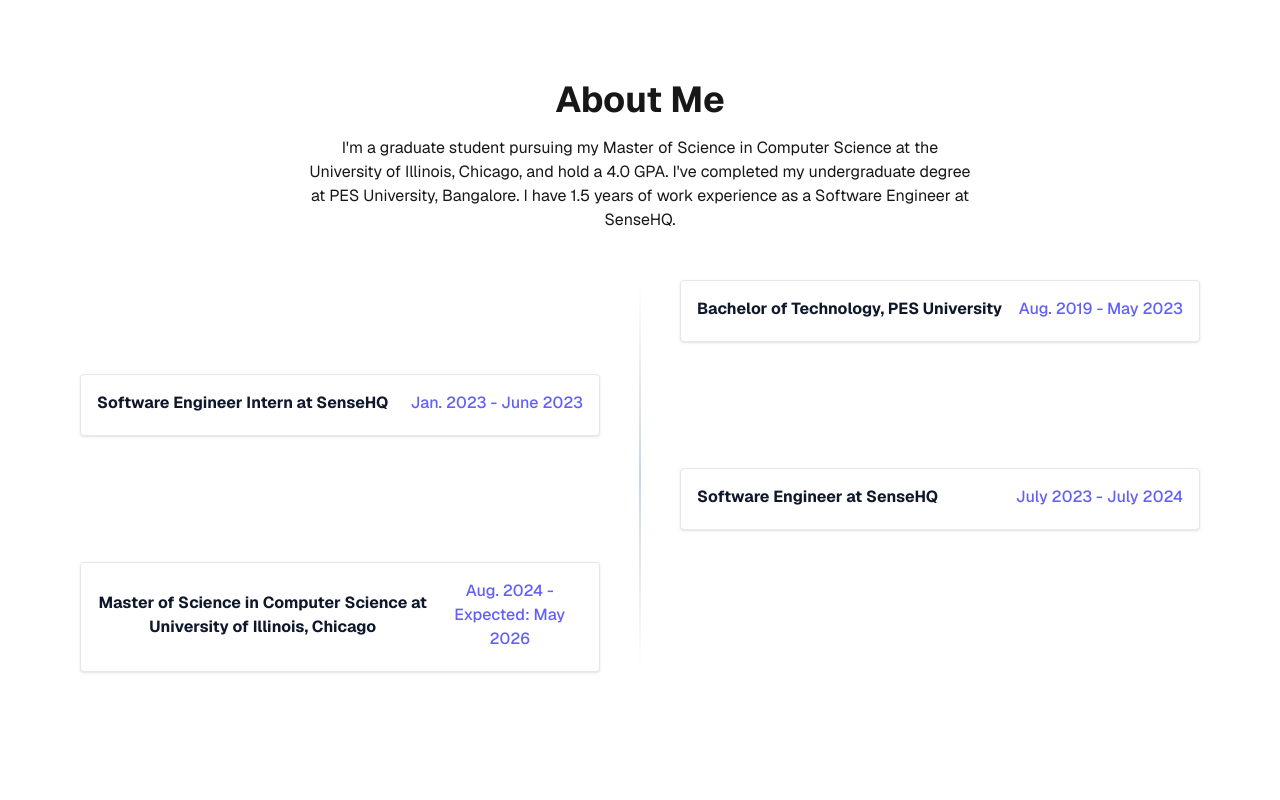
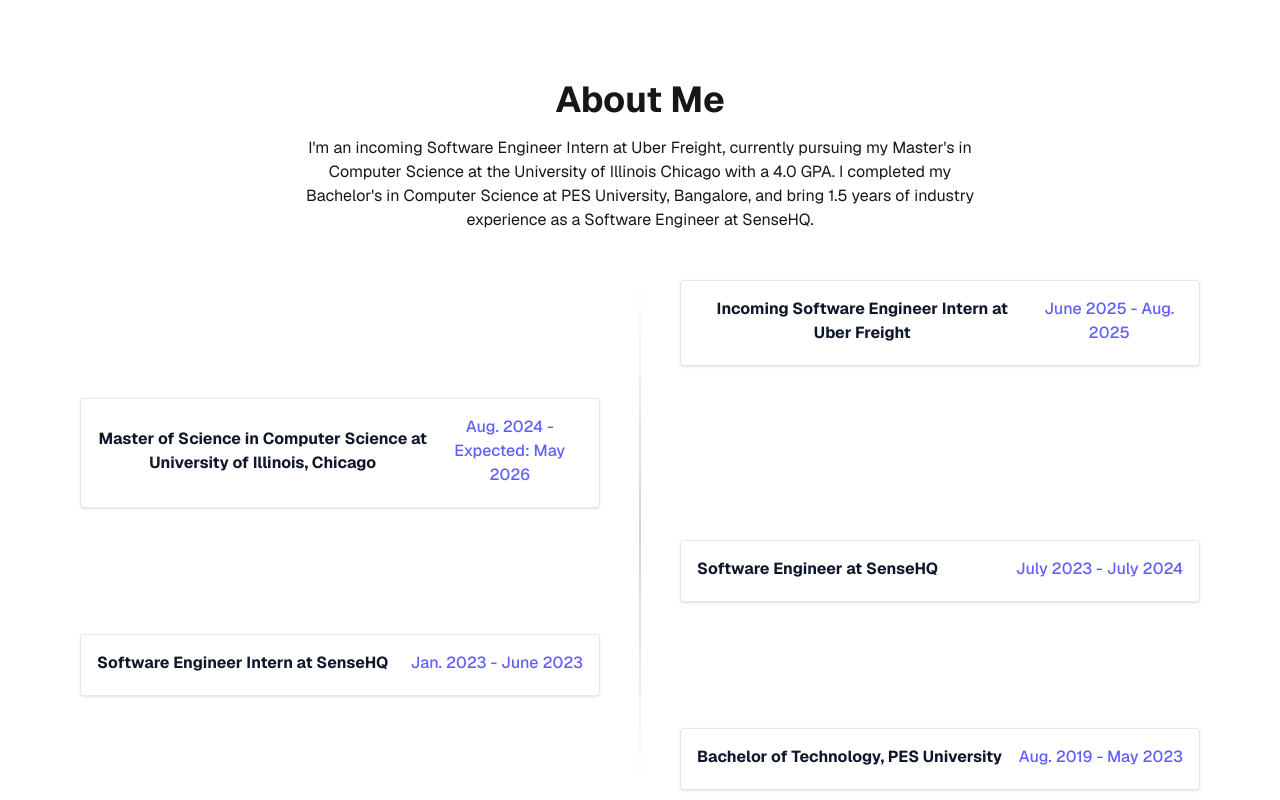
Before and after one commit to sohan-naidu/sohan-naidu.github.io, a Next.js app: page / in a window 1280 px wide. Shown: the part 860-1660 px from the top of the page. Built offline with nearby package versions, Linux system fonts and the light colour scheme.

Commit message:
add UF, reorder timeline

```diff
--- a/app/components/About.tsx
+++ b/app/components/About.tsx
@@ -1,11 +1,7 @@
 "use client";
 
 import { motion } from "framer-motion";
-
-const fadeInVariant = {
-  hidden: { opacity: 0, y: 20 },
-  visible: { opacity: 1, y: 0, transition: { duration: 0.6 } },
-};
+import { fadeInVariant } from "./Animations";
 
 export default function About() {
   return (
@@ -25,9 +21,8 @@
         animate="visible"
         variants={fadeInVariant}
       >
-        I&apos;m a graduate student pursuing my Master of Science in Computer Science at the University of Illinois, Chicago, and hold a 4.0 GPA.
-        I&apos;ve completed my undergraduate degree at PES University, Bangalore.
-        I have 1.5 years of work experience as a Software Engineer at SenseHQ.
+        I&apos;m an incoming Software Engineer Intern at Uber Freight, currently pursuing my Master&apos;s in Computer Science at the University of Illinois Chicago with a 4.0 GPA.
+        I completed my Bachelor&apos;s in Computer Science at PES University, Bangalore, and bring 1.5 years of industry experience as a Software Engineer at SenseHQ.
       </motion.p>
 
       {/* Timeline */}
@@ -42,17 +37,45 @@
         >
           <div className="w-[calc(100%-4rem)] md:w-[calc(50%-2.5rem)] bg-white p-4 rounded border border-slate-200 shadow">
             <div className="flex items-center justify-between space-x-2 mb-1">
-            <div className="font-bold text-slate-900">Bachelor of Technology, PES University</div>
-            <time className="font-caveat font-medium text-indigo-500">Aug. 2019 - May 2023</time>
+              <div className="font-bold text-slate-900">Incoming Software Engineer Intern at Uber Freight</div>
+              <time className="font-caveat font-medium text-indigo-500">June 2025 - Aug. 2025</time>
             </div>
-        {/* <div className="text-slate-500">
-            <ul className="list-disc list-inside md:list-outside">
-            <li>Member at Techwarts</li>
-            </ul>
-        </div> */}
           </div>
+        </motion.div>
 
+
+
+        <motion.div
+          className="relative flex items-center justify-between md:justify-normal md:odd:flex-row-reverse group"
+          initial="hidden"
+          whileInView="visible"
+          viewport={{ once: true }}
+          variants={fadeInVariant}
+        >
+          <div className="w-[calc(100%-4rem)] md:w-[calc(50%-2.5rem)] bg-white p-4 rounded border border-slate-200 shadow">
+            <div className="flex items-center justify-between space-x-2 mb-1">
+              <div className="font-bold text-slate-900">Master of Science in Computer Science at University of Illinois, Chicago</div>
+              <time className="font-caveat font-medium text-indigo-500">Aug. 2024 - Expected: May 2026</time>
+            </div>
+          </div>
         </motion.div>
+
+
+        <motion.div
+          className="relative flex items-center justify-between md:justify-normal md:odd:flex-row-reverse group"
+          initial="hidden"
+          whileInView="visible"
+          viewport={{ once: true }}
+          variants={fadeInVariant}
+        >
+          <div className="w-[calc(100%-4rem)] md:w-[calc(50%-2.5rem)] bg-white p-4 rounded border border-slate-200 shadow">
+            <div className="flex items-center justify-between space-x-2 mb-1">
+              <div className="font-bold text-slate-900">Software Engineer at SenseHQ</div>
+              <time className="font-caveat font-medium text-indigo-500">July 2023 - July 2024</time>
+            </div>
+          </div>
+        </motion.div>
+
 
                 <motion.div
           className="relative flex items-center justify-between md:justify-normal md:odd:flex-row-reverse group"
@@ -66,9 +89,9 @@
               <div className="font-bold text-slate-900">Software Engineer Intern at SenseHQ</div>
               <time className="font-caveat font-medium text-indigo-500">Jan. 2023 - June 2023</time>
             </div>
-            {/* <div className="text-slate-500">Worked as a Software Engineer for 1.5 years at SenseHQ.</div> */}
           </div>
         </motion.div>
+
 
         <motion.div
           className="relative flex items-center justify-between md:justify-normal md:odd:flex-row-reverse group"
@@ -79,28 +102,14 @@
         >
         <div className="w-[calc(100%-4rem)] md:w-[calc(50%-2.5rem)] bg-white p-4 rounded border border-slate-200 shadow">
         <div className="flex items-center justify-between space-x-2 mb-1">
-              <div className="font-bold text-slate-900">Software Engineer at SenseHQ</div>
-              <time className="font-caveat font-medium text-indigo-500">July 2023 - July 2024</time>
+            <div className="font-bold text-slate-900">Bachelor of Technology, PES University</div>
+            <time className="font-caveat font-medium text-indigo-500">Aug. 2019 - May 2023</time>
         </div>
-            {/* <div className="text-slate-500">Completed my undergraduate degree at PES University, Bangalore.</div> */}
         </div>
+
         </motion.div>
 
-        <motion.div
-          className="relative flex items-center justify-between md:justify-normal md:odd:flex-row-reverse group"
-          initial="hidden"
-          whileInView="visible"
-          viewport={{ once: true }}
-          variants={fadeInVariant}
-        >
-          <div className="w-[calc(100%-4rem)] md:w-[calc(50%-2.5rem)] bg-white p-4 rounded border border-slate-200 shadow">
-            <div className="flex items-center justify-between space-x-2 mb-1">
-              <div className="font-bold text-slate-900">Master of Science in Computer Science at University of Illinois, Chicago</div>
-              <time className="font-caveat font-medium text-indigo-500">Aug. 2024 - Expected: May 2026</time>
-            </div>
-            {/* <div className="text-slate-500">Completed my undergraduate degree at PES University, Bangalore.</div> */}
-          </div>
-        </motion.div>
+
 
       </div>
     </section>
--- /dev/null
+++ b/app/components/Animations.tsx
@@ -0,0 +1,4 @@
+export const fadeInVariant = {
+    hidden: { opacity: 0, y: 20 },
+    visible: { opacity: 1, y: 0, transition: { duration: 0.6 } },
+};
```
Lines whose indentation alone changed are shown as unchanged.
